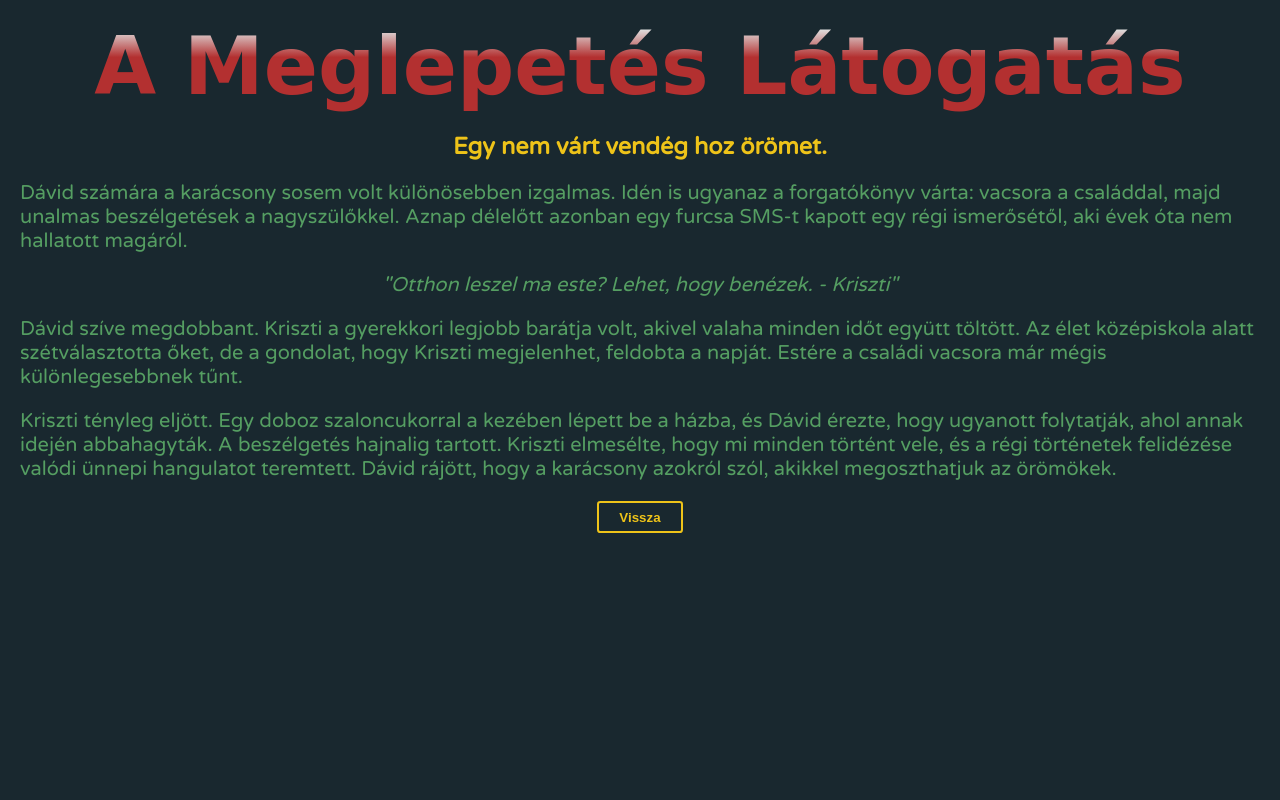
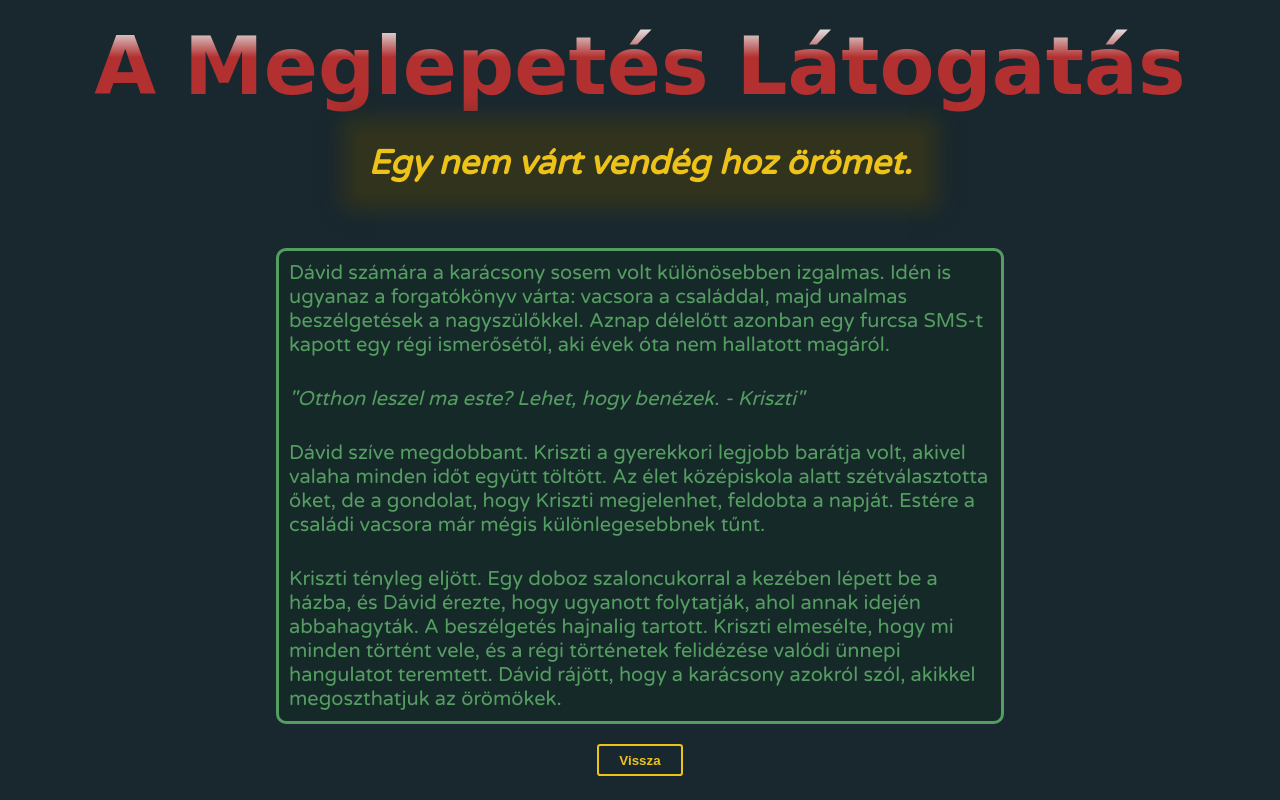
Before and after one commit to Davidvoklol/IKT-1, a plain HTML site: page pages/index2.html in a window 1280 px wide. Drawn offline with Linux system fonts and the light colour scheme; a web font is replaced by a local one.

Commit message:
utolso simitasok

```diff
--- a/pages/index2.html
+++ b/pages/index2.html
@@ -12,31 +12,36 @@
 <body>
     <h1 class="snowy fancy">A Meglepetés Látogatás</h1>
     <h3>Egy nem várt vendég hoz örömet.</h3>
-
+    <div>
         <p>
             Dávid számára a karácsony sosem volt különösebben izgalmas. Idén is ugyanaz a forgatókönyv várta: vacsora a
             családdal,
-        majd unalmas beszélgetések a nagyszülőkkel. Aznap délelőtt azonban egy furcsa SMS-t kapott egy régi ismerősétől, aki
+            majd unalmas beszélgetések a nagyszülőkkel. Aznap délelőtt azonban egy furcsa SMS-t kapott egy régi
+            ismerősétől, aki
             évek óta nem hallatott magáról.
         </p>
 
-    <i>"Otthon leszel ma este? Lehet, hogy benézek. - Kriszti"</i>
+        <p><i>"Otthon leszel ma este? Lehet, hogy benézek. - Kriszti"</i></p>
 
         <p>
-        Dávid szíve megdobbant. Kriszti a gyerekkori legjobb barátja volt, akivel valaha minden időt együtt töltött. Az élet
-        középiskola alatt szétválasztotta őket, de a gondolat, hogy Kriszti megjelenhet, feldobta a napját. Estére a családi
+            Dávid szíve megdobbant. Kriszti a gyerekkori legjobb barátja volt, akivel valaha minden időt együtt töltött.
+            Az élet
+            középiskola alatt szétválasztotta őket, de a gondolat, hogy Kriszti megjelenhet, feldobta a napját. Estére a
+            családi
             vacsora már mégis különlegesebbnek tűnt.
         </p>
 
         <p>
             Kriszti tényleg eljött. Egy doboz szaloncukorral a kezében lépett be a házba, és Dávid érezte, hogy ugyanott
             folytatják,
-        ahol annak idején abbahagyták. A beszélgetés hajnalig tartott. Kriszti elmesélte, hogy mi minden történt vele, és a
+            ahol annak idején abbahagyták. A beszélgetés hajnalig tartott. Kriszti elmesélte, hogy mi minden történt
+            vele, és a
             régi
-        történetek felidézése valódi ünnepi hangulatot teremtett. Dávid rájött, hogy a karácsony azokról szól, akikkel
+            történetek felidézése valódi ünnepi hangulatot teremtett. Dávid rájött, hogy a karácsony azokról szól,
+            akikkel
             megoszthatjuk az örömökek.
         </p>
-
+    </div>
     <button>
         <a href="../index.html">Vissza</a>
     </button>
--- a/sytles/pages.css
+++ b/sytles/pages.css
@@ -11,9 +11,37 @@ button {
     background-color: transparent;
     color: var(--yellow);
     border: 2px solid var(--yellow);
+
 }
 
 button:hover {
     background-color: var(--yellow);
     color: var(--bg);
 }
+
+div{
+    margin-inline: 20vw;
+    display: flex;
+    flex-direction: column;
+    gap: 1.5em;
+    border: 3px solid;
+    border-radius: 10px;
+    padding: 10px;
+    background-color: rgb(22, 41, 41) ;
+    color: var(--fg);
+
+
+}
+p{
+    font-family: "Varela Round", serif;
+}
+
+h3{
+    padding: 10px;
+    font-size: 170%;
+    margin-bottom: 1em;
+    font-style: italic;
+    background-color: rgb(49, 51, 29) ;
+    box-shadow: 0 0 20px 15px rgb(49, 51, 29);
+
+}
```
Also changed, not shown: pages/index1.html (+8 -4 lines), pages/index3.html (+8 -5 lines), pages/index4.html (+13 -7 lines). Lines whose indentation alone changed are shown as unchanged.
